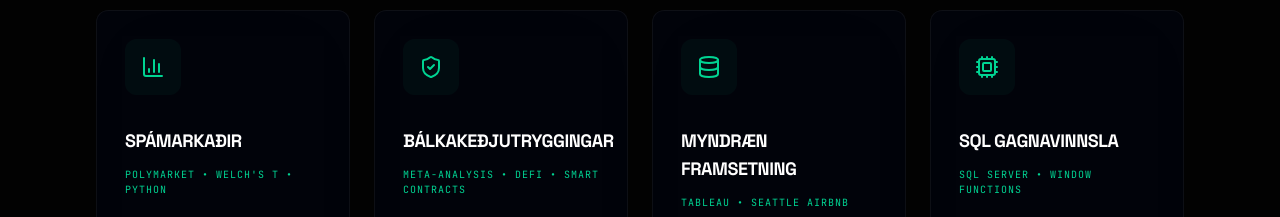
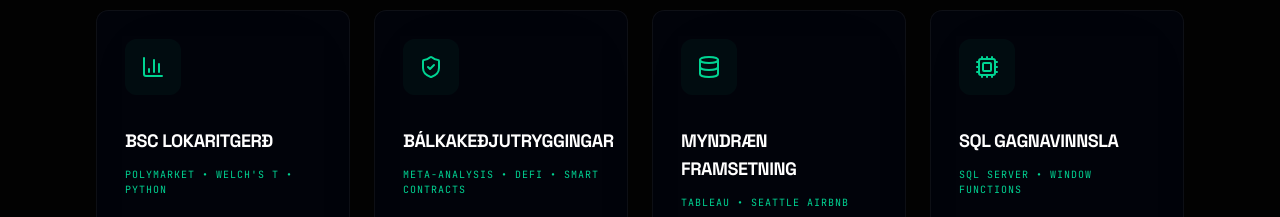
Before and after one commit to hoskuldurjons/hoskuldur-portfolio, a React (Vite) app: page / in a window 1280 px wide. Shown: the part 2260-2477 px from the top of the page. Built offline with nearby package versions, Linux system fonts and the light colour scheme; no server answers.

Commit message:
chore: translations

```diff
--- a/src/App.jsx
+++ b/src/App.jsx
@@ -621,7 +621,7 @@
 
 const getProjects = (isEnglish) => [
   {
-    title: isEnglish ? "Prediction Markets" : "Spámarkaðir",
+    title: isEnglish ? "BSc Thesis" : "BSc Lokaritgerð",
     stack: "Polymarket • Welch's T • Python",
     desc: isEnglish
       ? "Quantitative research evaluating the utility of decentralized prediction markets for corporate risk management."
```
